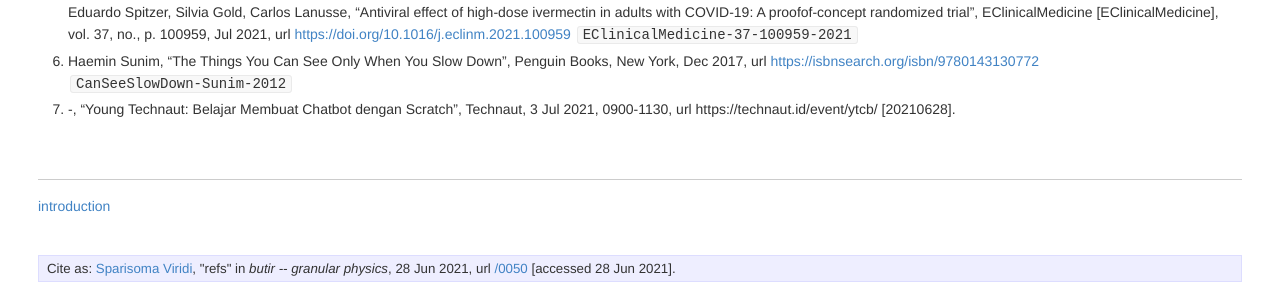
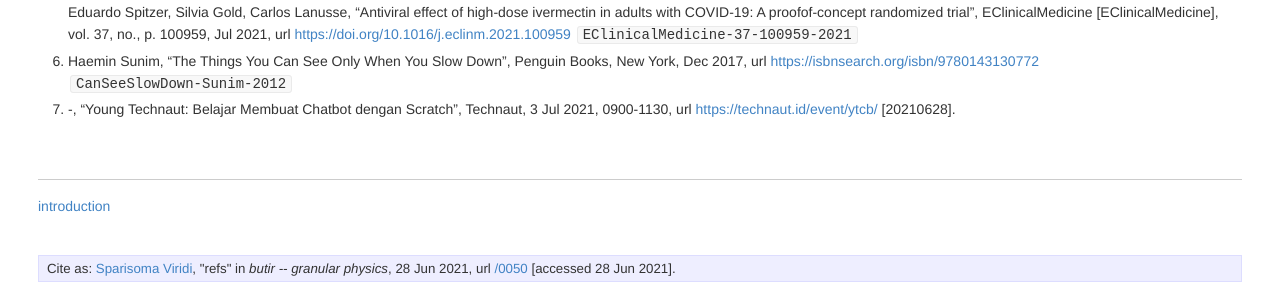
Before and after one commit to dudung/butir, a Jekyll site: the page built from _posts/0/05/2021-06-28-refs.md, in a window 1280 px wide. Shown: the part 598-891 px from the top of the page. Built offline with Jekyll 4.4.1, drawn with Linux system fonts in a browser that asks for light colours; emoji names are drawn with the system emoji font.

```diff
--- a/_posts/0/05/2021-06-28-refs.md
+++ b/_posts/0/05/2021-06-28-refs.md
@@ -30,7 +30,7 @@ vitro", Antiviral Research [Antivir. Res.], vol. 178, no., p. 104787, Jun 2020,
 4. <a name=r4></a>Sabeena Ahmed, Mohammad Mahbubul Karim, Allen G. Ross, Ahmedul Kabir, Asma Binte Aziz, Wasif Ali Khan, "A five-day course of ivermectin for the treatment of COVID-19 may reduce the duration of illness", International Journal of Infectious Diseases [Int. J. Infect. Dis.], vol. 103, no., pp. 214–216, Feb 2021, url <https://doi.org/10.1016/j.ijid.2020.11.191>  `IntJInfectDis-103-214-2021`
 5. <a name=r5></a>Alejandro Krolewiecki, Adrián Lifschitz, Matías Moragas, Marina Travacio, Ricardo Valentini, Daniel F. Alonso, Rubén Solari, Marcelo A. Tinelli, Rubén O. Cimino, Luis Álvarez, Pedro E. Fleitas, Laura Ceballos, Marcelo Golemba, Florencia Fernández, Diego Fernández de Oliveira, German Astudillo, Inés Baeck, Javier Farina, Georgina A. Cardama, Andrea Mangano, Eduardo Spitzer, Silvia Gold, Carlos Lanusse, "Antiviral effect of high-dose ivermectin in adults with COVID-19: A proofof-concept randomized trial", EClinicalMedicine [EClinicalMedicine], vol. 37, no., p. 100959, Jul 2021, url <https://doi.org/10.1016/j.eclinm.2021.100959> `EClinicalMedicine-37-100959-2021`
 6. <a name=r6></a>Haemin Sunim, "The Things You Can See Only When You Slow Down", Penguin Books, New York, Dec 2017, url <https://isbnsearch.org/isbn/9780143130772> `CanSeeSlowDown-Sunim-2012`
-7. <a name=r7></a>-, "Young Technaut: Belajar Membuat Chatbot dengan Scratch", Technaut, 3 Jul 2021, 0900-1130, url https://technaut.id/event/ytcb/ [20210628].
+7. <a name=r7></a>-, "Young Technaut: Belajar Membuat Chatbot dengan Scratch", Technaut, 3 Jul 2021, 0900-1130, url <https://technaut.id/event/ytcb/> [20210628].
 
 
 ## &nbsp;
```
